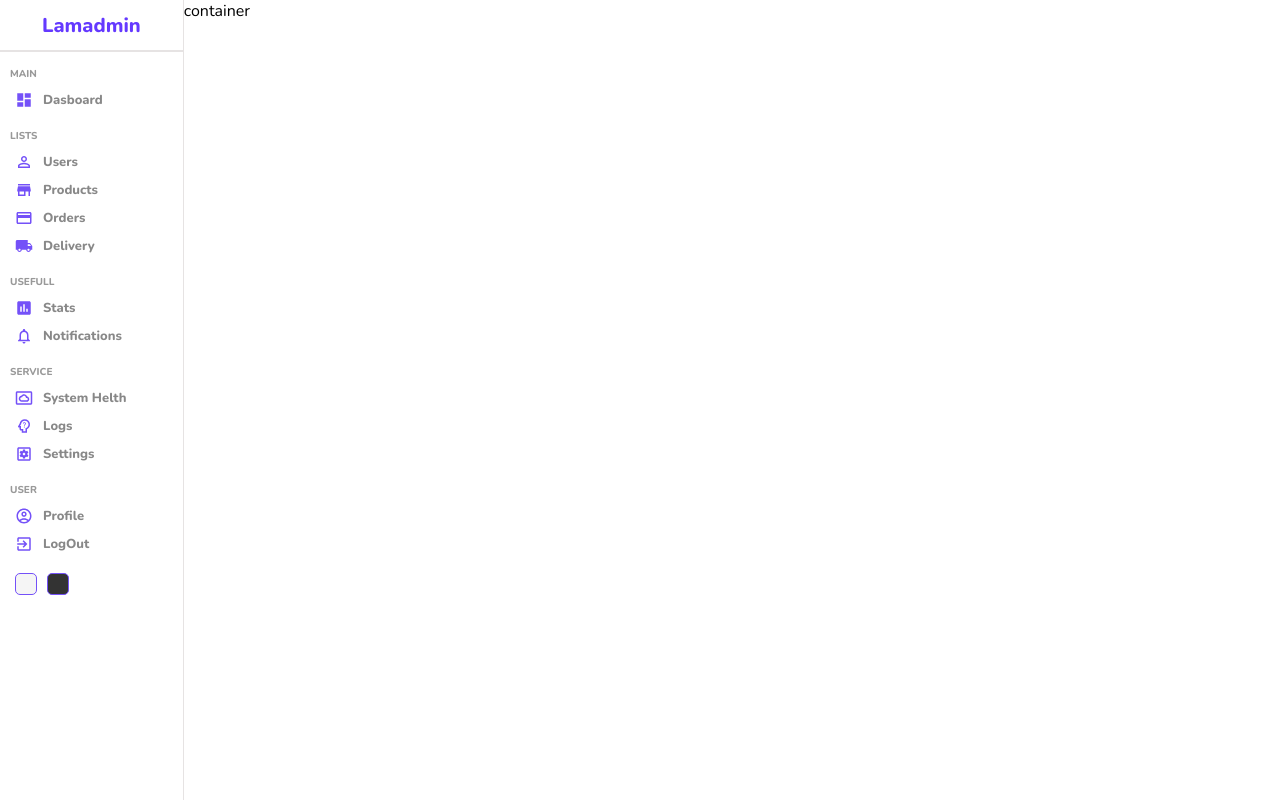
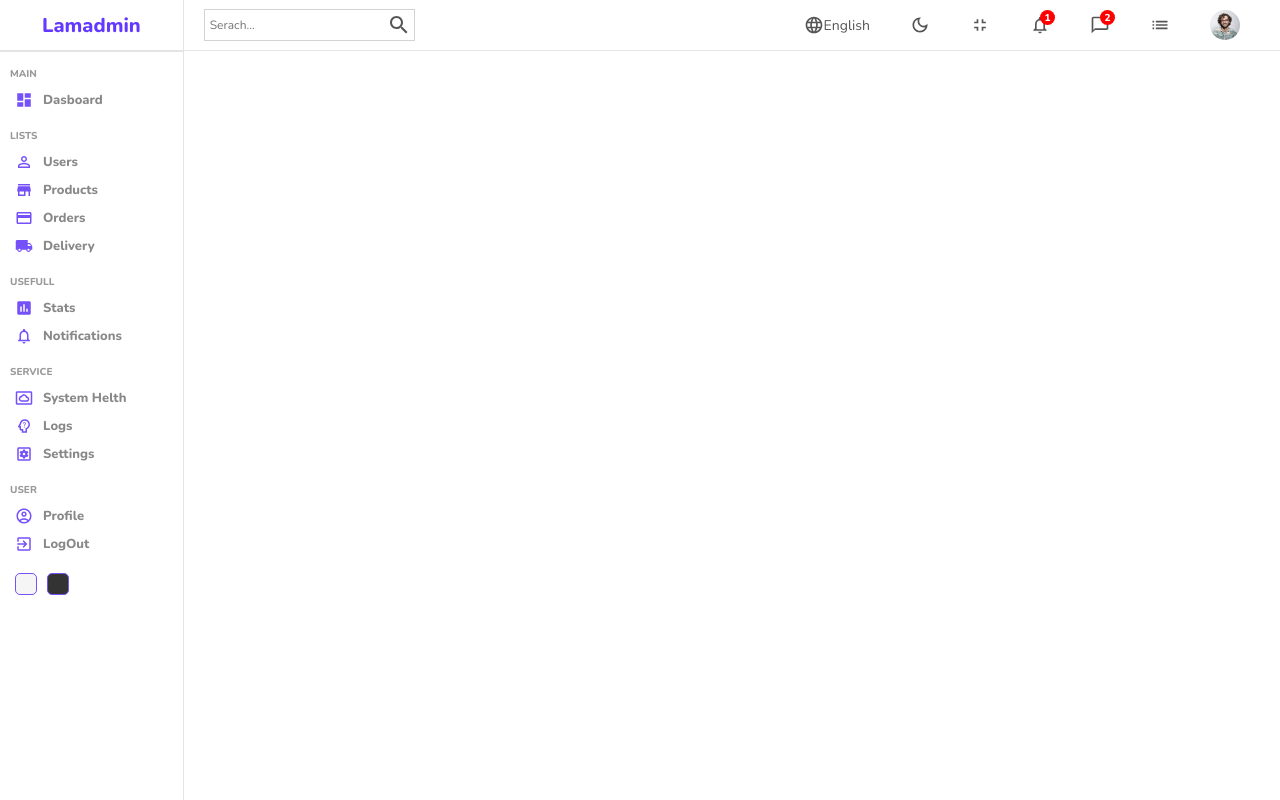
Before and after one commit to akshai-7/React_admin_page, a React (Create React App) app: page / in a window 1280 px wide. Built offline with nearby package versions, Linux system fonts and the light colour scheme.

Commit message:
first commit

```diff
--- a/src/components/navbar/Navbar.jsx
+++ b/src/components/navbar/Navbar.jsx
@@ -1,8 +1,48 @@
 import "./navbar.scss"
+import SearchOutlinedIcon from '@mui/icons-material/SearchOutlined';
+import LanguageOutlinedIcon from '@mui/icons-material/LanguageOutlined';
+import DarkModeOutlinedIcon from '@mui/icons-material/DarkModeOutlined';
+import FullscreenExitOutlinedIcon from '@mui/icons-material/FullscreenExitOutlined';
+import NotificationsNoneOutlinedIcon from '@mui/icons-material/NotificationsNoneOutlined';
+import ChatBubbleOutlineOutlinedIcon from '@mui/icons-material/ChatBubbleOutlineOutlined';
+import ListOutlinedIcon from '@mui/icons-material/ListOutlined';
 
 const Navbar = () => {
   return (
-    <div className="navbar">Navbar</div>
+    <div className="navbar">
+      <div className="wrapper">
+        <div className="search">
+          <input type="text" placeholder="Serach..." />
+          <SearchOutlinedIcon/>
+        </div>
+        <div className="items">
+          <div className="item">
+            <LanguageOutlinedIcon  className="icon" />
+            English
+          </div>
+          <div className="item">
+            <DarkModeOutlinedIcon className="icon" />
+          </div>
+          <div className="item">
+            <FullscreenExitOutlinedIcon className="icon" />
+          </div>
+          <div className="item">
+            <NotificationsNoneOutlinedIcon className="icon" />
+            <div className="counter">1</div>
+          </div>
+          <div className="item">
+            <ChatBubbleOutlineOutlinedIcon className="icon" />
+            <div className="counter">2</div>
+          </div>
+          <div className="item">
+            <ListOutlinedIcon  className="icon"/>
+          </div>
+          <div className="item">
+            <img src="/image/host.png" alt="" className="avatar" />
+          </div>
+        </div>
+      </div>
+    </div>
   )
 }
 
--- a/src/components/navbar/navbar.scss
+++ b/src/components/navbar/navbar.scss
@@ -0,0 +1,70 @@
+.navbar{
+    height: 50px;
+    border-bottom: 0.5px solid rgb(231, 228, 228);
+    display: flex;
+    align-items: center;
+    font-size: 14px;
+    color: #555;
+
+    .wrapper{
+        width: 100%;
+        padding: 20px;
+        display: flex;
+        align-items: center;
+        justify-content: space-between;
+
+        .search{
+            display: flex;
+            align-items: center;
+            border: 0.5px solid lightgray;
+            padding: 3px;
+
+            input{
+                border: none;
+                outline: none;
+                background: transparent;
+
+                &::placeholder{
+                    font-size: 12px;
+                }
+            }
+        }
+
+        .items{
+            display: flex;
+            align-items: center;
+
+
+            .item{
+                display: flex;
+                align-items: center;
+                margin: 20px;
+                position: relative;
+
+                .icon{
+                    font-size: 20px;
+                }
+                .avatar{
+                    width: 30px;
+                    height: 30px;
+                    border-radius: 50%;
+                }
+                .counter{
+                    width: 15px;
+                    height: 15px;
+                    background-color: red;
+                    border-radius: 50%;
+                    color: white;
+                    display: flex;
+                    align-items: center;
+                    justify-content: center;
+                    font-size: 10px;
+                    font-weight: bold;
+                    position: absolute;
+                    top: -5px;
+                    right: -5px;
+                }
+            }
+        }
+    }
+}
--- a/src/pages/home/Home.jsx
+++ b/src/pages/home/Home.jsx
@@ -1,3 +1,4 @@
+import Navbar from "../../components/navbar/Navbar"
 import Sidebar from "../../components/sidebar/Sidebar"
 import "./home.scss"
 
@@ -5,7 +6,7 @@
   return (
       <div className='home'>
           <Sidebar />
-          <div className="homeContainer">container</div>
+          <div className="homeContainer"><Navbar/></div>
     </div>
   )
 }
```
Also changed, not shown: public/image/host.png (added).
